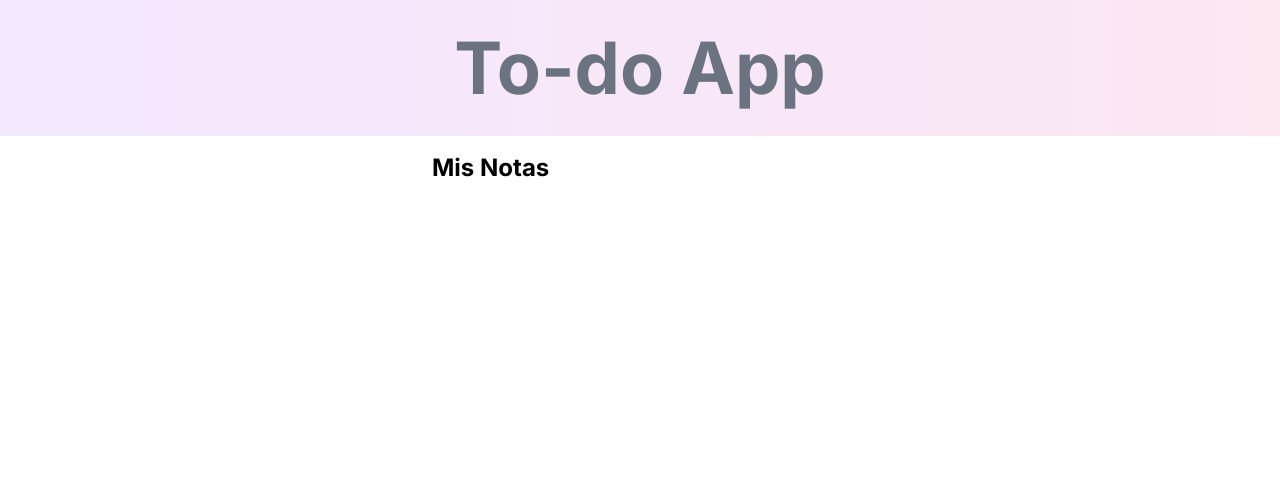
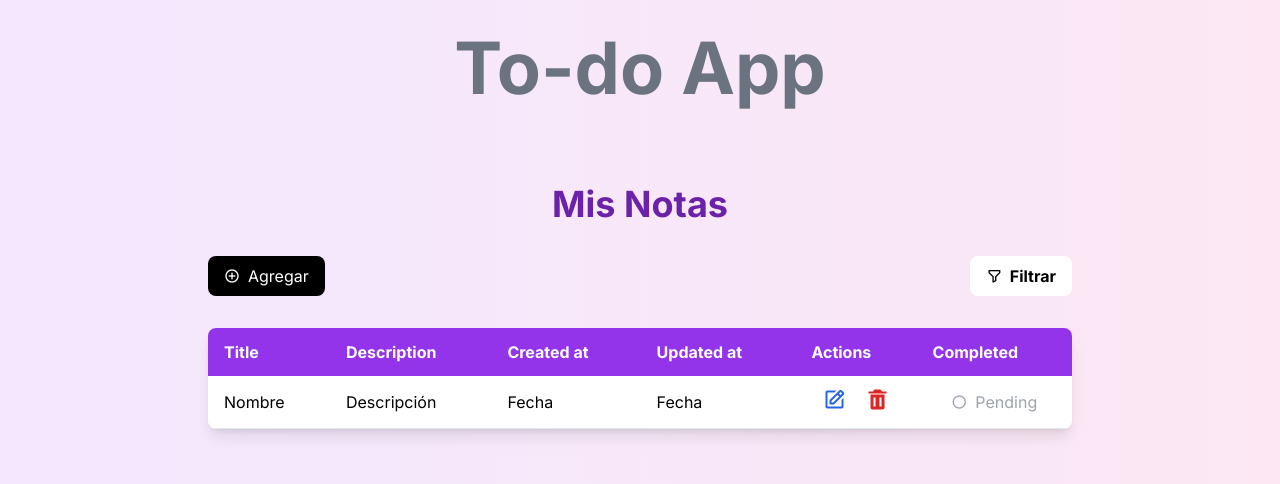
Before and after one commit to JeisonOJ/to-do-fullstack-project, a Next.js app in the folder Frontend/to-do-frontend/: page / in a window 1280 px wide. Shown: the top 484 px of the page. Built offline with nearby package versions, Linux system fonts and the light colour scheme.

Commit message:
add base style to the home

```diff
--- a/Frontend/to-do-frontend/src/app/page.tsx
+++ b/Frontend/to-do-frontend/src/app/page.tsx
@@ -1,7 +1,59 @@
+import "boxicons/css/boxicons.min.css";
+import StatusButton from "./components/StatusButton";
+
 export default function Home() {
   return (
-    <div className="container mx-auto p-4 max-w-md">
-      <h1 className="text-2xl font-bold mb-4">Mis Notas</h1>
+    <div className="min-h-screen bg-gradient-to-r from-purple-100 to-pink-100 py-8">
+      <div className="container mx-auto p-4 max-w-4xl">
+        <h1 className="text-4xl font-bold mb-8 text-center text-purple-800">
+          Mis Notas
+        </h1>
+        <div className="flex justify-between gap-4 mb-8">
+          <button className="flex items-center gap-2 bg-black text-white px-4 py-2 rounded-lg">
+            <i className="bx bx-plus-circle"></i>
+            Agregar
+          </button>
+          <button className="flex items-center gap-2 font-bold px-4 py-2 rounded-lg bg-white">
+            <i className="bx bx-filter-alt"></i>
+            Filtrar
+          </button>
+        </div>
+        <div className="bg-white rounded-lg shadow-lg overflow-hidden">
+          <table className="w-full">
+            <thead className="bg-purple-600 text-white">
+              <tr>
+                <th className="py-3 px-4 text-left">Title</th>
+                <th className="py-3 px-4 text-left">Description</th>
+                <th className="py-3 px-4 text-left">Created at</th>
+                <th className="py-3 px-4 text-left">Updated at</th>
+                <th className="py-3 px-4 text-left">Actions</th>
+                <th className="py-3 px-4 text-left">Completed</th>
+              </tr>
+            </thead>
+            <tbody>
+              <tr className="border-b border-gray-200 hover:bg-gray-50">
+                <td className="py-3 px-4">Nombre</td>
+                <td className="py-3 px-4">Descripción</td>
+                <td className="py-3 px-4">Fecha</td>
+                <td className="py-3 px-4">Fecha</td>
+                <td className="py-3 px-4">
+                  <div className="flex justify-evenly gap-2">
+                    <button className="text-blue-600 hover:text-blue-800">
+                      <i className="bx bx-edit text-2xl"></i>
+                    </button>
+                    <button className="text-red-600 hover:text-red-800">
+                      <i className="bx bxs-trash text-2xl"></i>
+                    </button>
+                  </div>
+                </td>
+                <td className="py-3 px-4">
+                  <StatusButton />
+                </td>
+              </tr>
+            </tbody>
+          </table>
+        </div>
+      </div>
     </div>
   );
 }
```
